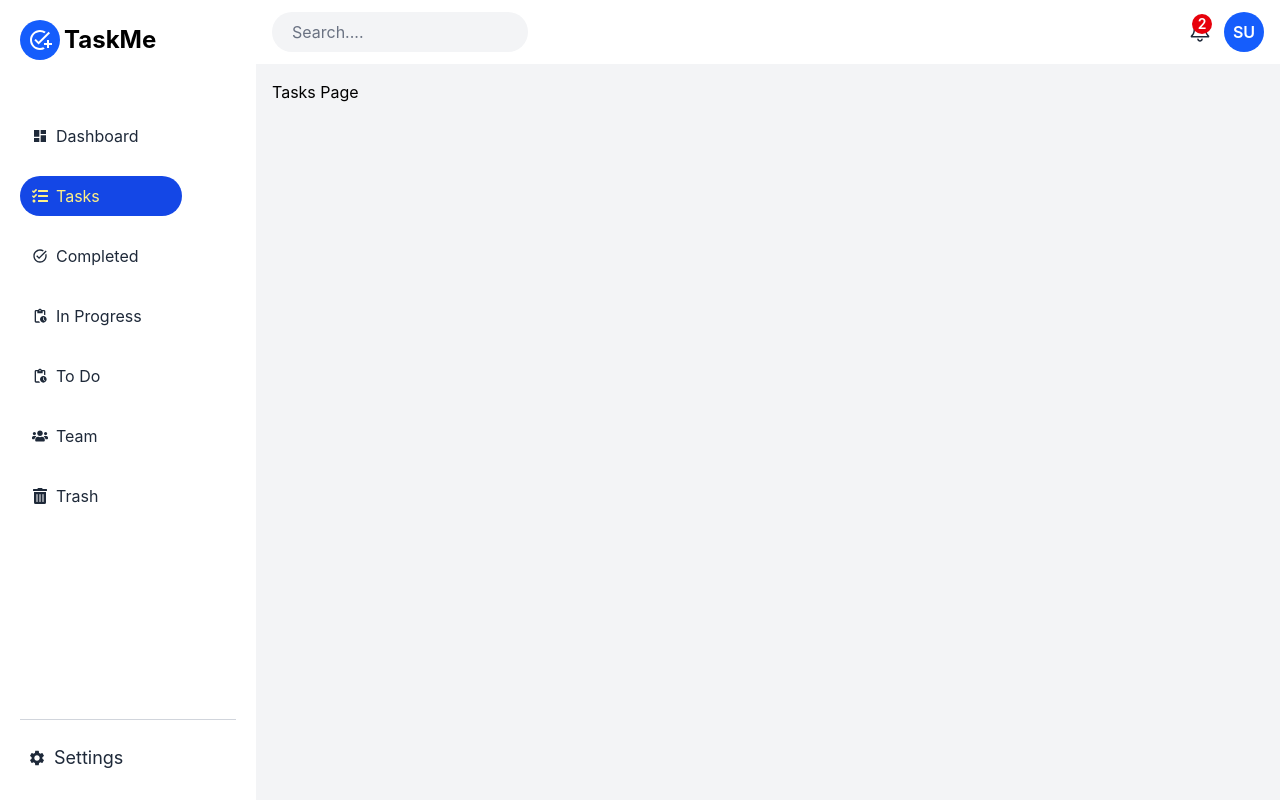
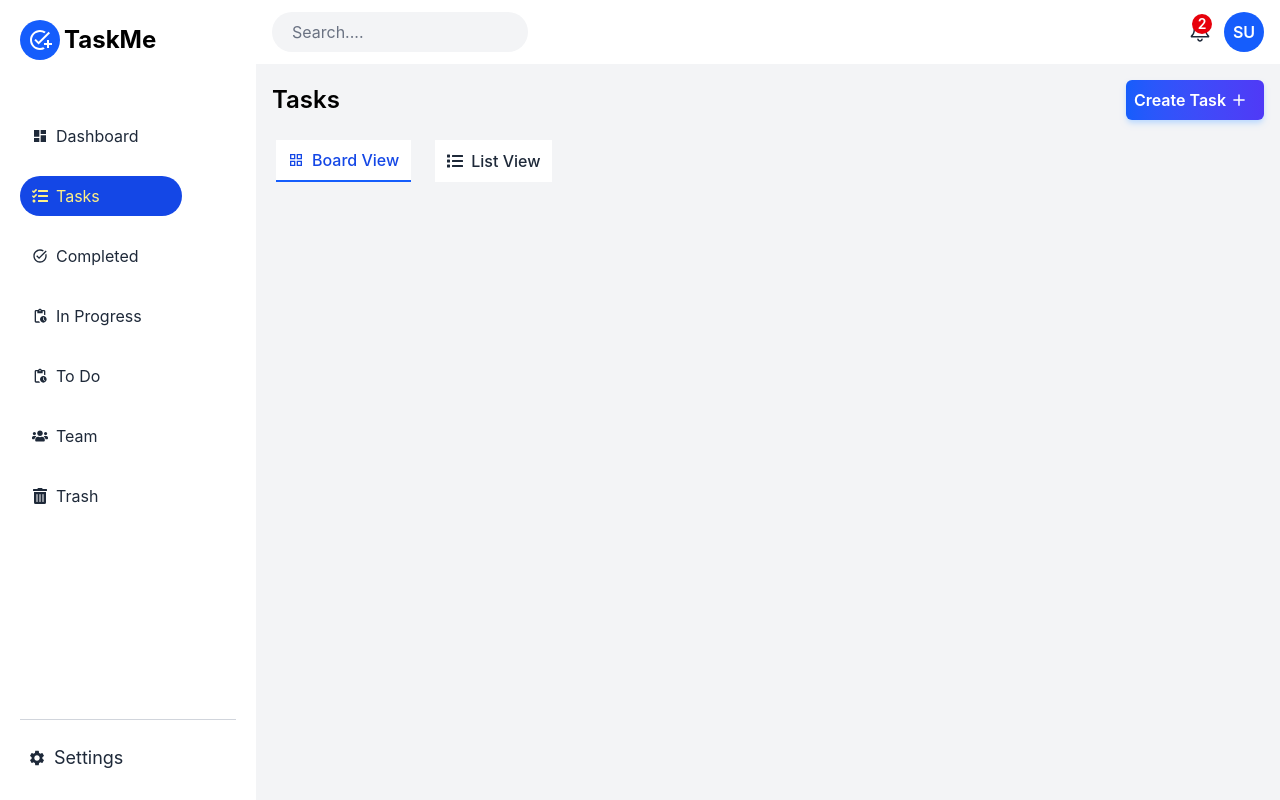
Before and after one commit to SushantYadav18/TaskMangerWEBSITE, a React (Vite) app in the folder Frontend/: page /tasks in a window 1280 px wide. Built offline with nearby package versions, Linux system fonts and the light colour scheme; sample sign-in values are in the browser's storage.

Commit message:
Today i completed loader ui , some tasks pages related ui like create task button , categories, tabs sections

```diff
--- a/Frontend/src/components/Button.jsx
+++ b/Frontend/src/components/Button.jsx
@@ -11,6 +11,8 @@ const buttonVariants = {
 
 const Button = ({
   children,
+  label,
+  icon,
   className = "",
   variant = "primary",
   type = "button",
@@ -26,7 +28,8 @@ const Button = ({
       className={`inline-flex items-center justify-center rounded-lg font-semibold transition duration-150 focus:outline-none focus:ring-2 focus:ring-blue-500 focus:ring-offset-2 ${variantClass} ${className}`}
       {...props}
     >
-      {children}
+      {icon && <span className="mr-2 inline-flex items-center">{icon}</span>}
+      {children || label}
     </button>
   );
 };
--- /dev/null
+++ b/Frontend/src/components/Loader.jsx
@@ -0,0 +1,16 @@
+import React from 'react'
+
+const Loader = () => {
+  return (
+
+    <div className='dots-container'>
+      <div className='dot'></div>
+      <div className='dot'></div>
+      <div className='dot'></div>
+      <div className='dot'></div>
+      <div className='dot'></div>
+    </div>
+  );
+}
+
+export default Loader
--- /dev/null
+++ b/Frontend/src/components/Tabs.jsx
@@ -0,0 +1,37 @@
+import { Tab } from "@headlessui/react";
+
+
+
+function classNames(...classes) {
+  return classes.filter(Boolean).join(" ");
+}
+
+export default function Tabs({ tabs, setSelected, children }) {
+  return (
+    <div className='w-full px-1 sm:px-0'>
+      <Tab.Group>
+        <Tab.List className='flex space-x-6 rounded-xl p-1'>
+          {tabs.map((tab, index) => (
+            <Tab
+              key={tab.title}
+              onClick={() => setSelected(index)}
+              className={({ selected }) =>
+                classNames(
+                  "w-fit flex items-center outline-none gap-2 px-3 py-2.5 text-base font-medium leading-5 bg-white",
+
+                  selected
+                    ? "text-blue-700  border-b-2 border-blue-600"
+                    : "text-gray-800  hover:text-blue-800"
+                )
+              }
+            >
+              {tab.icon}
+              <span>{tab.title}</span>
+            </Tab>
+          ))}
+        </Tab.List>
+        <Tab.Panels className='w-full mt-2'>{children}</Tab.Panels>
+      </Tab.Group>
+    </div>
+  );
+}
--- /dev/null
+++ b/Frontend/src/components/Title.jsx
@@ -0,0 +1,13 @@
+import React from 'react'
+import clsx from 'clsx'
+
+
+const Title = ({ title, className }) => {
+  return (
+    <h2 className={clsx("text-2xl font-semibold capitalize", className)}>
+      {title}
+    </h2>
+  );
+};
+
+export default Title
--- a/Frontend/src/index.css
+++ b/Frontend/src/index.css
@@ -1 +1,56 @@
 @import "tailwindcss";
+
+.dots-container {
+  display: flex;
+  align-items: center;
+  justify-content: center;
+  height: 100%;
+  width: 100%;
+  margin-bottom: 5px;
+}
+
+.dot {
+  height: 12px;
+  width: 12px;
+  margin-right: 10px;
+  border-radius: 9999px;
+  background-color: #2563eb;
+  animation: pulse 1.5s infinite ease-in-out;
+}
+
+.dot:last-child {
+  margin-right: 0;
+}
+
+.dot:nth-child(1) {
+  animation-delay: -0.4s;
+}
+
+.dot:nth-child(2) {
+  animation-delay: -0.2s;
+}
+
+.dot:nth-child(3) {
+  animation-delay: 0s;
+}
+
+.dot:nth-child(4) {
+  animation-delay: 0.2s;
+}
+
+.dot:nth-child(5) {
+  animation-delay: 0.4s;
+}
+
+@keyframes pulse {
+  0%,
+  100% {
+    opacity: 0.4;
+    transform: scale(1);
+  }
+
+  50% {
+    opacity: 1;
+    transform: scale(1.4);
+  }
+}
--- a/Frontend/src/pages/Tasks.jsx
+++ b/Frontend/src/pages/Tasks.jsx
@@ -1,10 +1,17 @@
-import React from 'react'
-import { MdGridVie } from "react-icons/md";
+import React from "react";
+import {  MdGridView } from "react-icons/md";
 import { FaList } from "react-icons/fa";
+import Loader from "../components/Loader";
+import { useParams } from "react-router-dom";
+import { useState } from "react";
+import Title from "../components/Title";
+import Button from "../components/Button";
+import { IoMdAdd } from "react-icons/io";
+import Tabs from "../components/Tabs";
 
 
 const TABS = [
-  { title: "Board View", icon: <MdGridVie /> },
+  { title: "Board View", icon: <MdGridView /> },
   { title: "List View", icon: <FaList /> },
 ];
 
@@ -14,15 +21,44 @@ const TASK_TYPE = {
   completed: "bg-green-600",
 };
 
+const Tasks = () => {
+  const params = useParams();
 
-const Tasks = () => {
+  const [selected, setSelected] = useState(0);
+  const [open, setOpen] = useState(false);
+ const [loading, setLoading] = useState(false);
 
-  return (
+  const status = params?.status || "";
+  return loading ? (
+    <div className='py-10'>
+      <Loader />
+    </div>
+  ) : (
+     <div className='w-full'>
+      <div className='flex items-center justify-between mb-4'>
+        <Title title={status ? `${status} Tasks` : "Tasks"} />
 
-    <div>
-        Tasks Page
+        {!status && (
+          <Button
+            //onClick={() => setOpen(true)}
+            label= "Create Task"
+            icon={<IoMdAdd className='text-lg' />}
+            className='flex flex-row-reverse gap-1 items-center
+             bg-blue-600 text-white rounded-md p-2 2xl:py-2.5'
+          />
+        )}
+      </div>
+
+      <div>
+ <Tabs tabs={TABS} setSelected={setSelected}>
+
+      </Tabs>
+      </div>
+      {/* <AddTask open={open} setOpen={setOpen} /> */}
     </div>
-  )
-}
 
-export default Tasks
+
+  );
+};
+
+export default Tasks;
```
